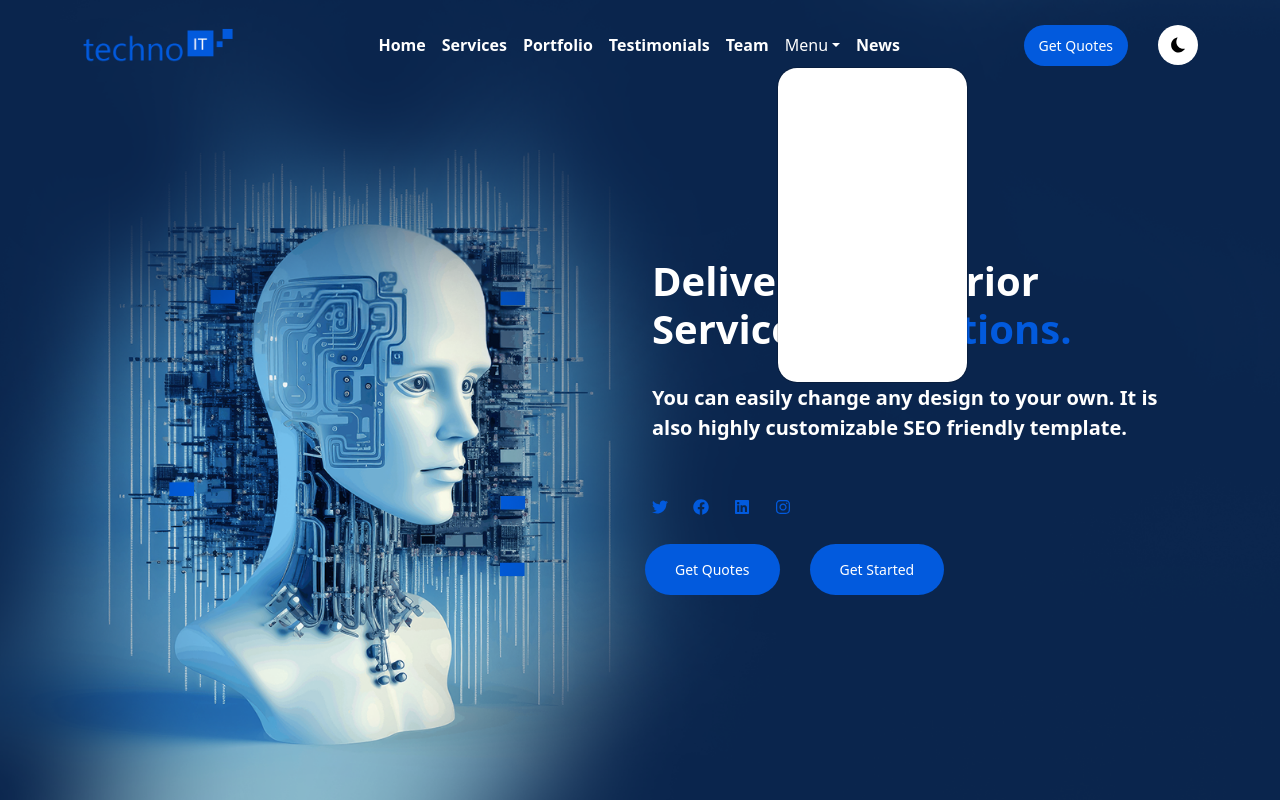
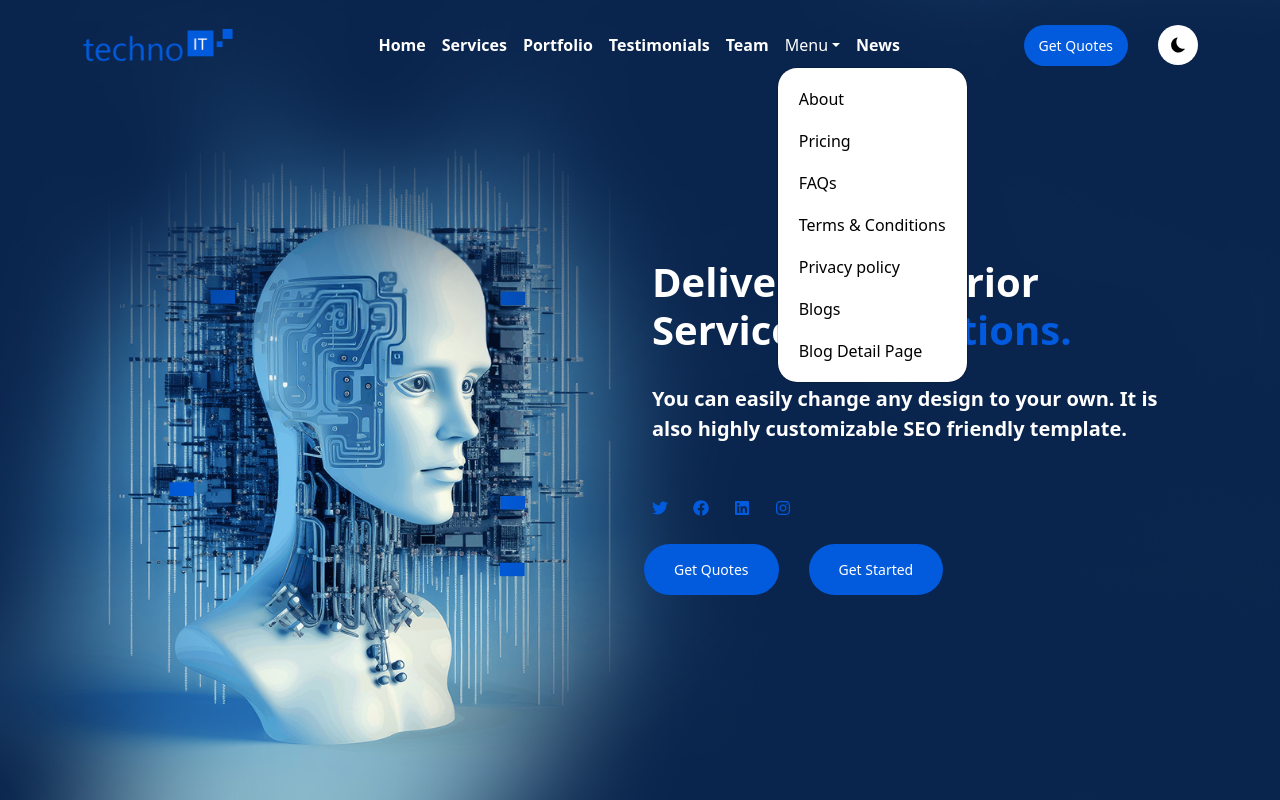
Before and after one commit to Hamza-1-0/Secondproject, a React (Vite) app: page / in a window 1280 px wide. Both pictures are taken after a click on the button "Menu". Shown: the top 800 px of the page. Built offline with nearby package versions, Linux system fonts and the light colour scheme.

Commit message:
Add header

```diff
--- a/src/Components/Header/Header-style.css
+++ b/src/Components/Header/Header-style.css
@@ -38,6 +38,7 @@ margin-right: 25px;
     display: flex;
     margin-left: -20px;
     margin-top: 20px;
+    border: none;
 }
 .btn .Get-1{
     padding: 15px 30px;
--- a/src/Components/Navbar/Navbar-style.css
+++ b/src/Components/Navbar/Navbar-style.css
@@ -24,6 +24,9 @@
 }
 .customNav .menu-link a  {
     color: white !important;
+}
+.customNav .menu-link .items  {
+    color: black !important;
 }
 
 .logo{
--- a/src/Components/Navbar/Navbar.jsx
+++ b/src/Components/Navbar/Navbar.jsx
@@ -39,17 +39,25 @@ const firstNavbar = ({ scrollHeight }) => {
               title="Menu"
               id="basic-nav-dropdown"
             >
-              <NavDropdown.Item href="#action/3.1">About</NavDropdown.Item>
-              <NavDropdown.Item href="#action/3.2">Pricing</NavDropdown.Item>
-              <NavDropdown.Item href="#action/3.3">FAQs</NavDropdown.Item>
-              <NavDropdown.Item href="#action/3.4">
+              <NavDropdown.Item className="items" href="#action/3.1">
+                About
+              </NavDropdown.Item>
+              <NavDropdown.Item className="items" href="#action/3.2">
+                Pricing
+              </NavDropdown.Item>
+              <NavDropdown.Item className="items" href="#action/3.3">
+                FAQs
+              </NavDropdown.Item>
+              <NavDropdown.Item className="items" href="#action/3.4">
                 Terms & Conditions
               </NavDropdown.Item>
-              <NavDropdown.Item href="#action/3.5">
+              <NavDropdown.Item className="items" href="#action/3.5">
                 Privacy policy
               </NavDropdown.Item>
-              <NavDropdown.Item href="#action/3.6">Blogs</NavDropdown.Item>
-              <NavDropdown.Item href="#action/3.7">
+              <NavDropdown.Item className="items" href="#action/3.6">
+                Blogs
+              </NavDropdown.Item>
+              <NavDropdown.Item className="items" href="#action/3.7">
                 Blog Detail Page
               </NavDropdown.Item>
             </NavDropdown>
--- a/src/Screen/Home.jsx
+++ b/src/Screen/Home.jsx
@@ -11,9 +11,7 @@ import { useEffect, useState } from "react";
 import Team from "../Components/Team/Team";
 
 const Home = () => {
-  const [scroll, setScroll] = useState();
-
-  console.log(window.scrollY);
+  const [scroll, setScroll] = useState(0);
 
   useEffect(() => {
     window.addEventListener("scroll", () => {
```
